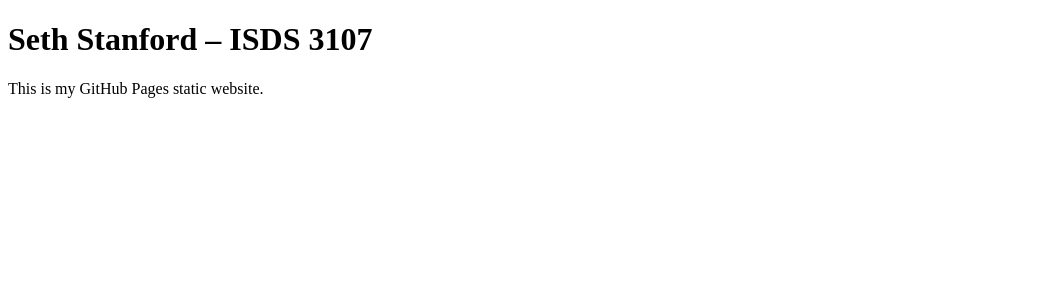
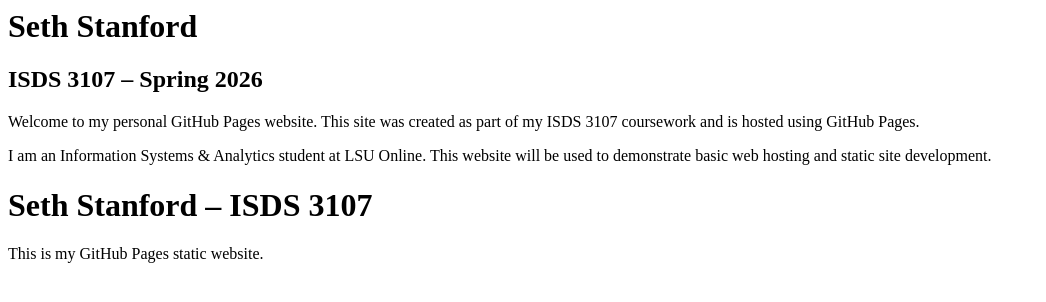
Before and after one commit to sethstanford/sethstanford.github.io, a plain HTML site: page index.html in a window 1280 px wide. Shown: the whole page, without its empty margins (0-1046 px from the left). Drawn offline with Linux system fonts and the light colour scheme.

Commit message:
Customize homepage for ISDS 3107

```diff
--- a/index.html
+++ b/index.html
@@ -1,4 +1,17 @@
-<!doctype html>
+<body>
+  <h1>Seth Stanford</h1>
+  <h2>ISDS 3107 – Spring 2026</h2>
+
+  <p>
+    Welcome to my personal GitHub Pages website. This site was created as part
+    of my ISDS 3107 coursework and is hosted using GitHub Pages.
+  </p>
+
+  <p>
+    I am an Information Systems & Analytics student at LSU Online. This website
+    will be used to demonstrate basic web hosting and static site development.
+  </p>
+</body><!doctype html>
 <html lang="en">
 <head>
   <meta charset="utf-8">
```
